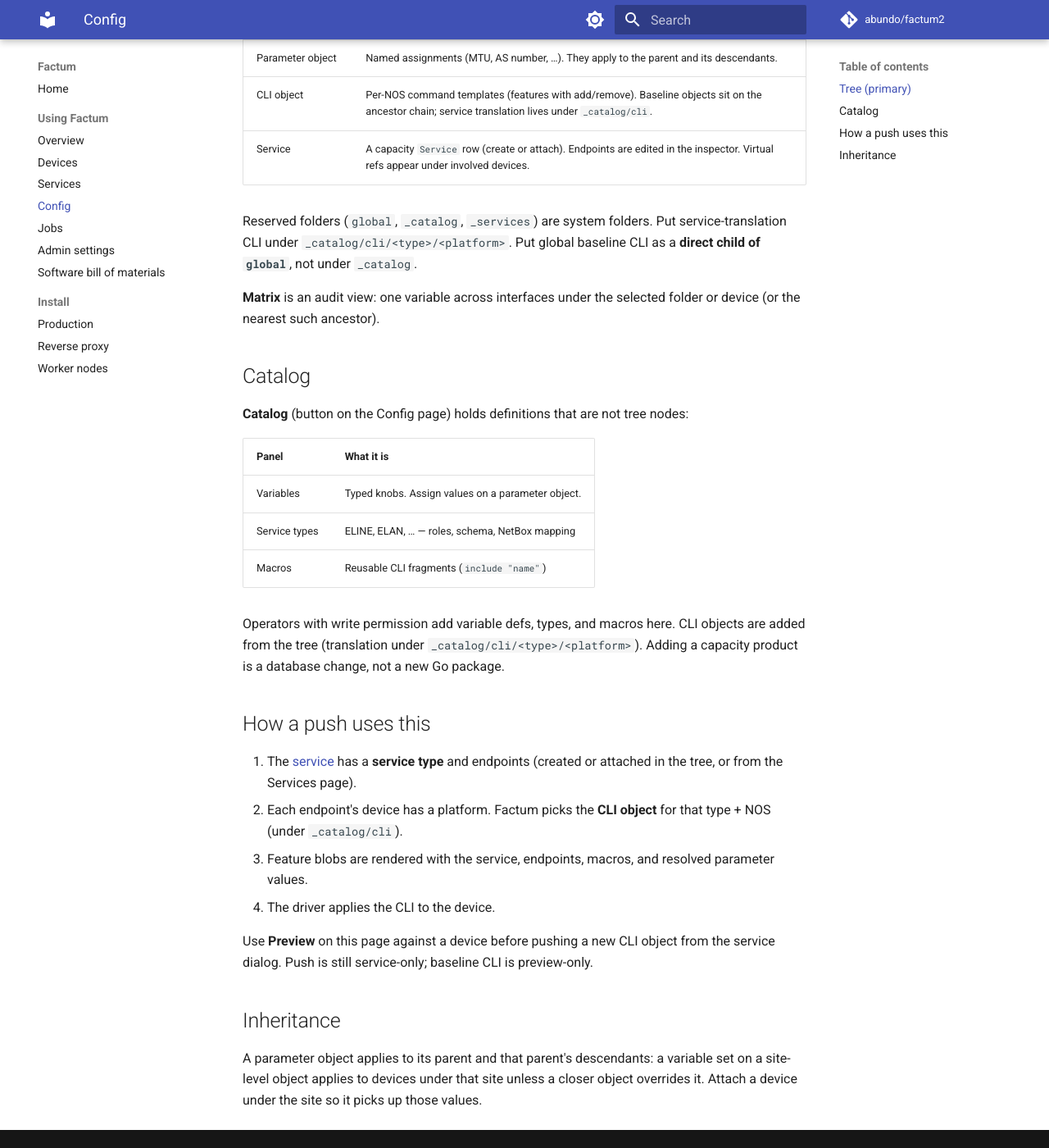
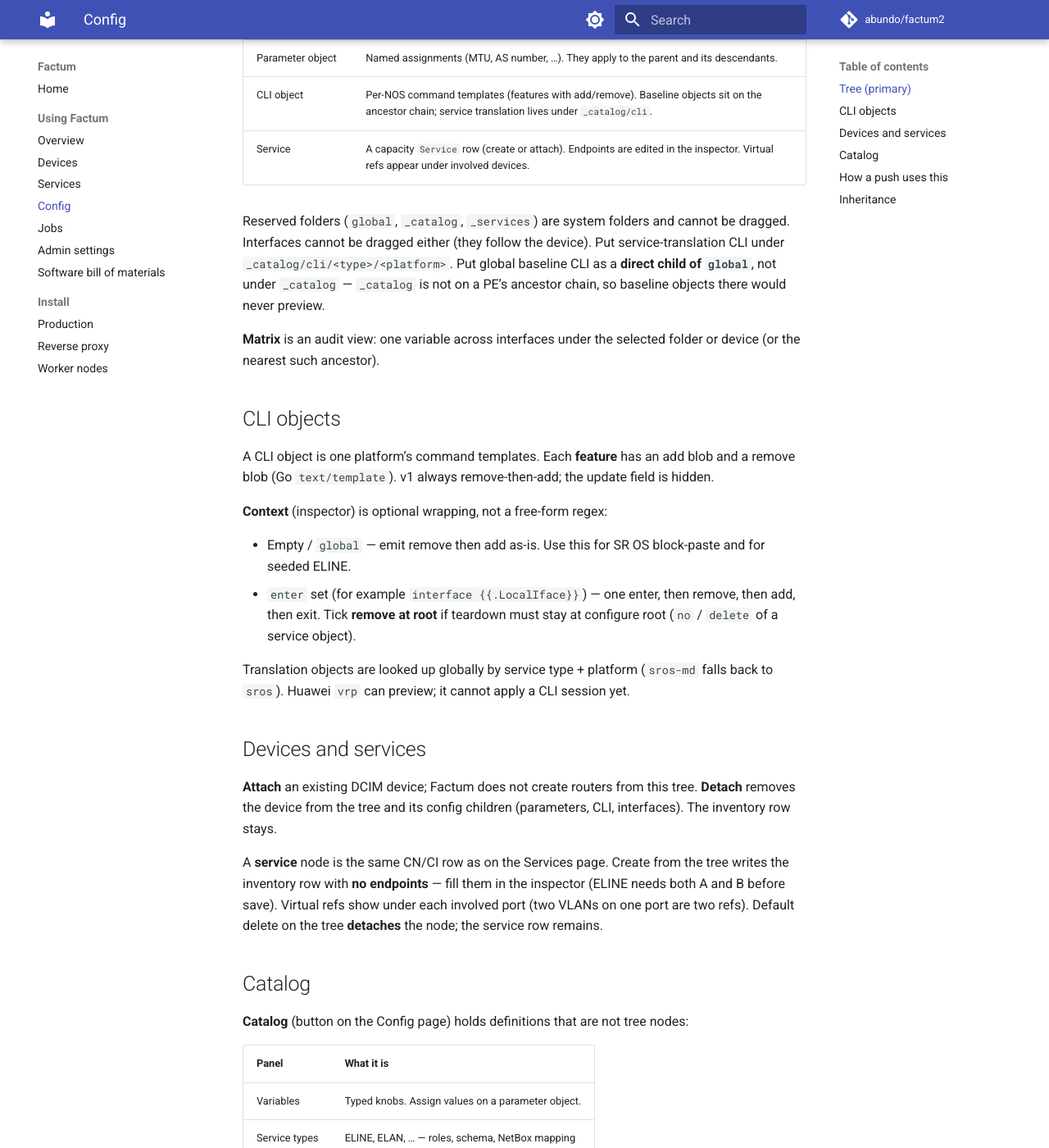
Before and after one commit to abundo/factum2, an MkDocs documentation site: the page built from docs/user/config.md, in a window 1280 px wide and 1400 px high, scrolled down 570 px. Shown: the whole window at 82% size. Built offline with MkDocs 1.6.1 and Material for MkDocs 9.7.7, drawn with Linux system fonts in a browser that asks for light colours; comment, search, counter and statistics services are not loaded.

Commit message:
docs: fold tree wrap, attach, and service-ref rules into operator docs
Take the remaining operator-facing bits from the cfgmgmt tree design:
CLI context wrap, reserved-folder placement, attach/detach, and
canonical service + virtual refs. Drop the stale pack-fallback note.

```diff
--- a/docs/user/config.md
+++ b/docs/user/config.md
@@ -25,13 +25,46 @@ illegal parents).
 | CLI object | Per-NOS command templates (features with add/remove). Baseline objects sit on the ancestor chain; service translation lives under `_catalog/cli`. |
 | Service | A capacity `Service` row (create or attach). Endpoints are edited in the inspector. Virtual refs appear under involved devices. |
 
-Reserved folders (`global`, `_catalog`, `_services`) are system folders.
-Put service-translation CLI under `_catalog/cli/<type>/<platform>`. Put
-global baseline CLI as a **direct child of `global`**, not under
-`_catalog`.
+Reserved folders (`global`, `_catalog`, `_services`) are system folders
+and cannot be dragged. Interfaces cannot be dragged either (they follow
+the device). Put service-translation CLI under
+`_catalog/cli/<type>/<platform>`. Put global baseline CLI as a **direct
+child of `global`**, not under `_catalog` — `_catalog` is not on a PE’s
+ancestor chain, so baseline objects there would never preview.
 
 **Matrix** is an audit view: one variable across interfaces under the
 selected folder or device (or the nearest such ancestor).
+
+## CLI objects
+
+A CLI object is one platform’s command templates. Each **feature** has an
+add blob and a remove blob (Go `text/template`). v1 always remove-then-add;
+the update field is hidden.
+
+**Context** (inspector) is optional wrapping, not a free-form regex:
+
+- Empty / `global` — emit remove then add as-is. Use this for SR OS
+  block-paste and for seeded ELINE.
+- `enter` set (for example `interface {{.LocalIface}}`) — one enter,
+  then remove, then add, then exit. Tick **remove at root** if teardown
+  must stay at configure root (`no` / `delete` of a service object).
+
+Translation objects are looked up globally by service type + platform
+(`sros-md` falls back to `sros`). Huawei `vrp` can preview; it cannot
+apply a CLI session yet.
+
+## Devices and services
+
+**Attach** an existing DCIM device; Factum does not create routers from
+this tree. **Detach** removes the device from the tree and its config
+children (parameters, CLI, interfaces). The inventory row stays.
+
+A **service** node is the same CN/CI row as on the Services page. Create
+from the tree writes the inventory row with **no endpoints** — fill them
+in the inspector (ELINE needs both A and B before save). Virtual refs
+show under each involved port (two VLANs on one port are two refs).
+Default delete on the tree **detaches** the node; the service row
+remains.
 
 ## Catalog
 
```
Also changed, not shown: AGENTS.md (+6 -1 lines), docs/cfgmgmt-service-design.md (+2 -2 lines).
